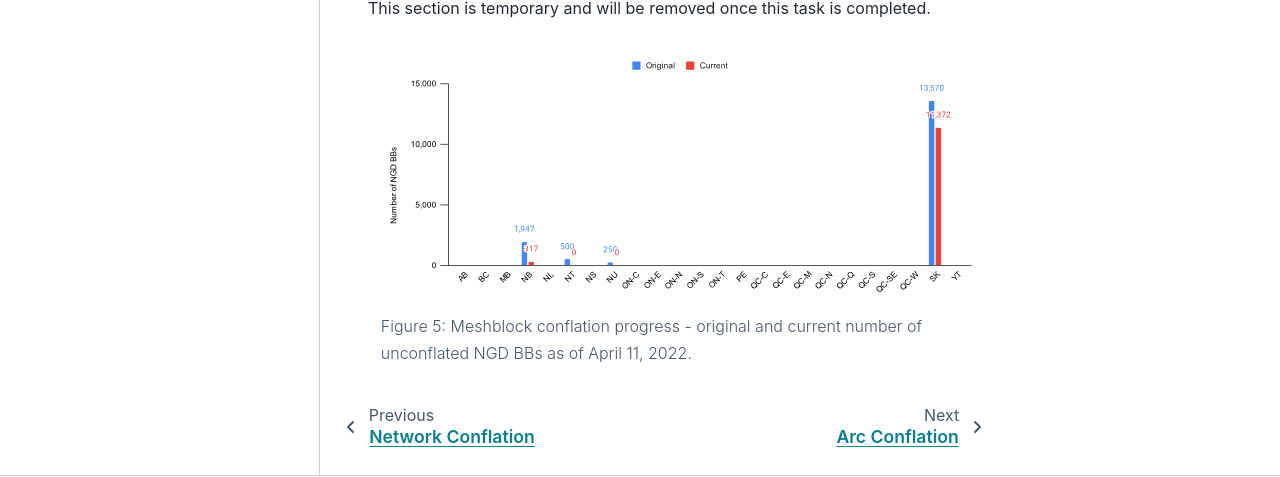
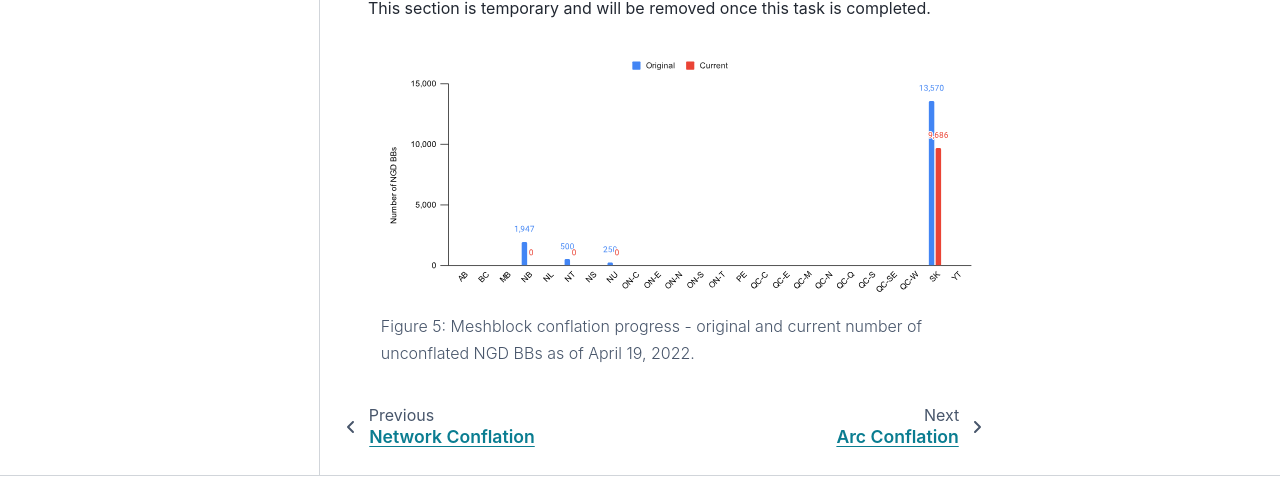
Before and after one commit to StatCan/egp-crn, a Sphinx documentation site: the page built from docs/source/road_network_collapse/meshblock_conflation.rst, in a window 1280 px wide and 900 px high, scrolled down 6377 px. Shown: the part 332-809 px from the top of the window. Built offline with Sphinx 7.4.7 and the PyData theme 0.15.4, drawn with Linux system fonts in a browser that asks for light colours.

Commit message:
[1] metrics update; [2] added editing guide data to repo.

```diff
--- a/docs/source/road_network_collapse/meshblock_conflation.rst
+++ b/docs/source/road_network_collapse/meshblock_conflation.rst
@@ -164,4 +164,4 @@ This section is temporary and will be removed once this task is completed.
 .. figure:: /source/_static/meshblock_conflation/meshblock_conflation_progress.svg
     :alt: Meshblock conflation progress.
 
-    Figure 5: Meshblock conflation progress - original and current number of unconflated NGD BBs as of April 11, 2022.
+    Figure 5: Meshblock conflation progress - original and current number of unconflated NGD BBs as of April 19, 2022.
--- a/docs/source/road_network_collapse/meshblock_creation.rst
+++ b/docs/source/road_network_collapse/meshblock_creation.rst
@@ -418,4 +418,4 @@ This section is temporary and will be removed once this task is completed.
 .. figure:: /source/_static/meshblock_creation/meshblock_creation_progress.svg
     :alt: Meshblock creation progress.
 
-    Figure 16: Meshblock creation progress - original and current number of invalid arcs as of April 11, 2022.
+    Figure 16: Meshblock creation progress - original and current number of invalid arcs as of April 19, 2022.
```
Also changed, not shown: docs/source/_static/meshblock_conflation/meshblock_conflation_progress.svg, docs/source/_static/meshblock_creation/meshblock_creation_progress.svg, 1 other file.
